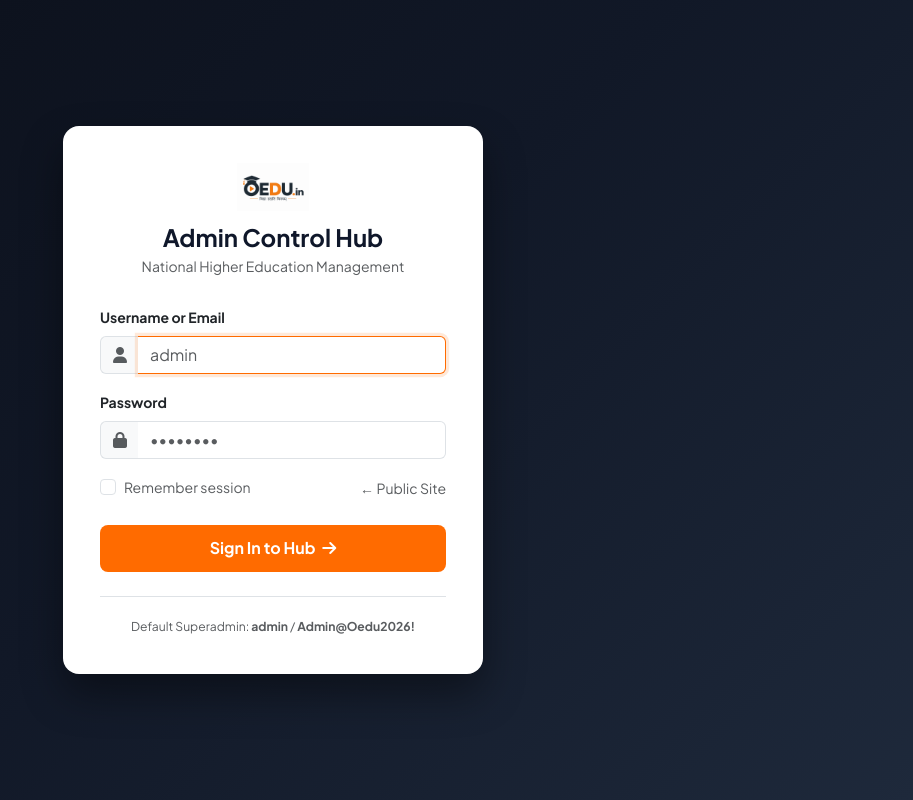
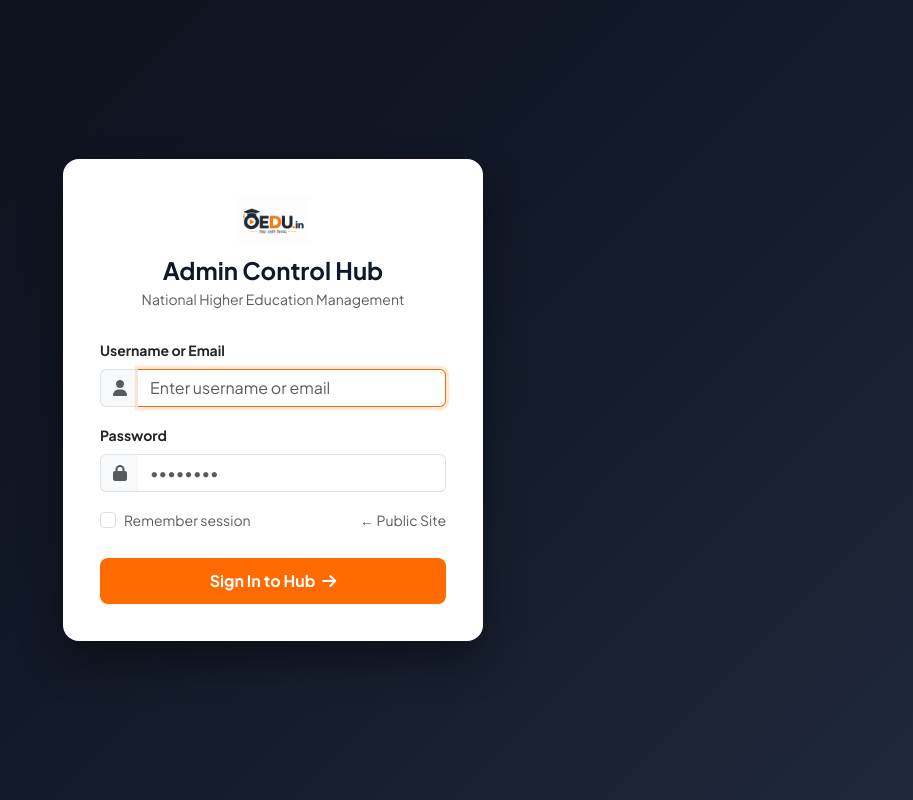
Before and after one commit to kgauravindia/oedu, a PHP site: page /admin/login.php in a window 1280 px wide. Shown: the whole page, without its empty margins (367-1280 px from the left). Run offline with PHP 8.4, Linux system fonts and the light colour scheme; data that the repository does not hold is empty; a stand-in replaces the project's code that opens the database connection.

Commit message:
Remove default superadmin credentials hint from login screen

```diff
--- a/admin/login.php
+++ b/admin/login.php
@@ -128,7 +128,7 @@ if ($_SERVER['REQUEST_METHOD'] === 'POST') {
             <label class="form-label small fw-bold text-dark">Username or Email</label>
             <div class="input-group">
                 <span class="input-group-text bg-light text-muted border-end-0"><i class="fas fa-user"></i></span>
-                <input type="text" name="username" class="form-control border-start-0" required placeholder="admin" autofocus>
+                <input type="text" name="username" class="form-control border-start-0" required placeholder="Enter username or email" autofocus>
             </div>
         </div>
 
@@ -152,12 +152,6 @@ if ($_SERVER['REQUEST_METHOD'] === 'POST') {
             Sign In to Hub <i class="fas fa-arrow-right ms-1"></i>
         </button>
     </form>
-
-    <div class="mt-4 pt-3 border-top text-center">
-        <small class="text-muted" style="font-size: 0.76rem;">
-            Default Superadmin: <strong>admin</strong> / <strong>Admin@Oedu2026!</strong>
-        </small>
-    </div>
 </div>
 
 </body>
```
